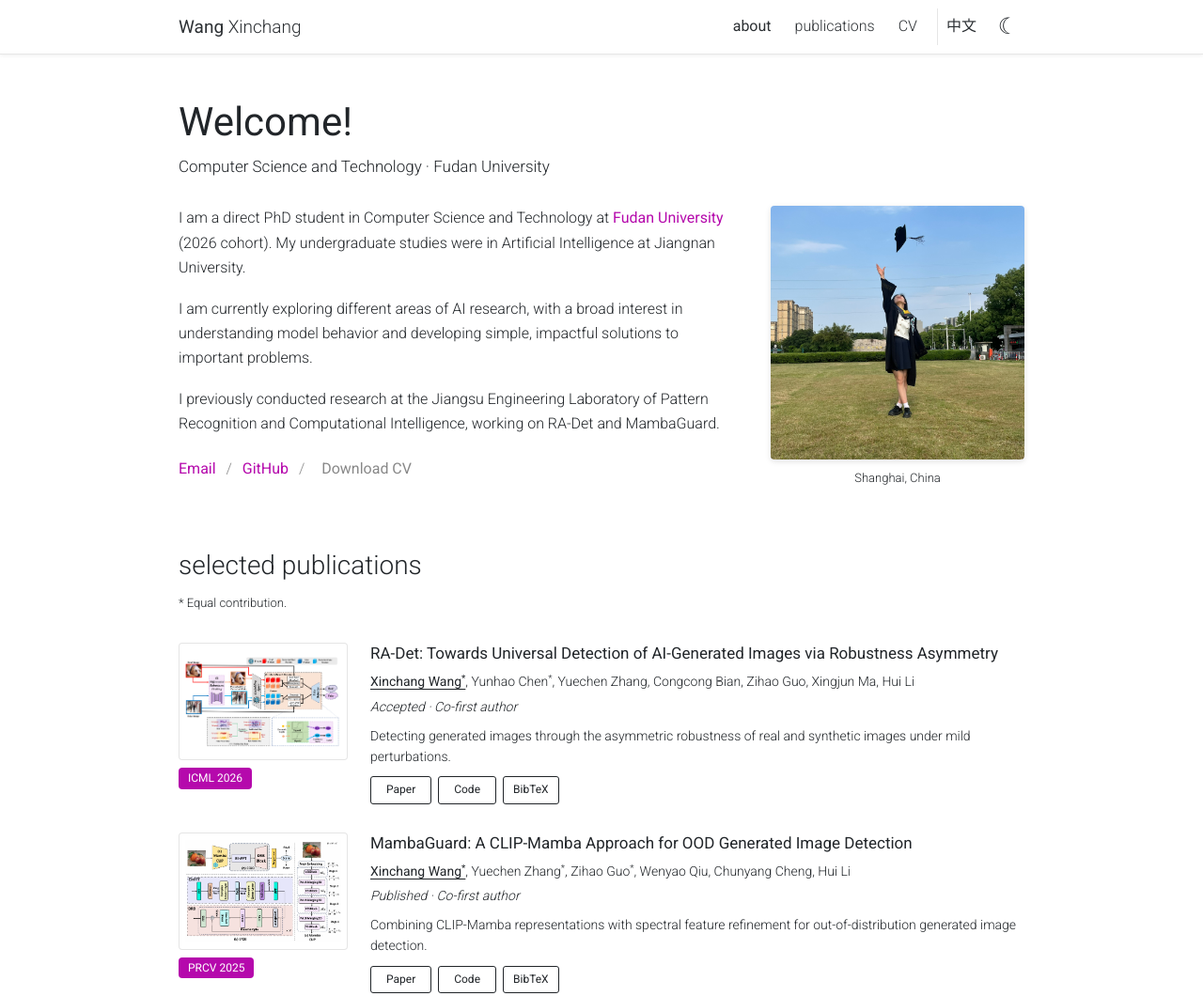
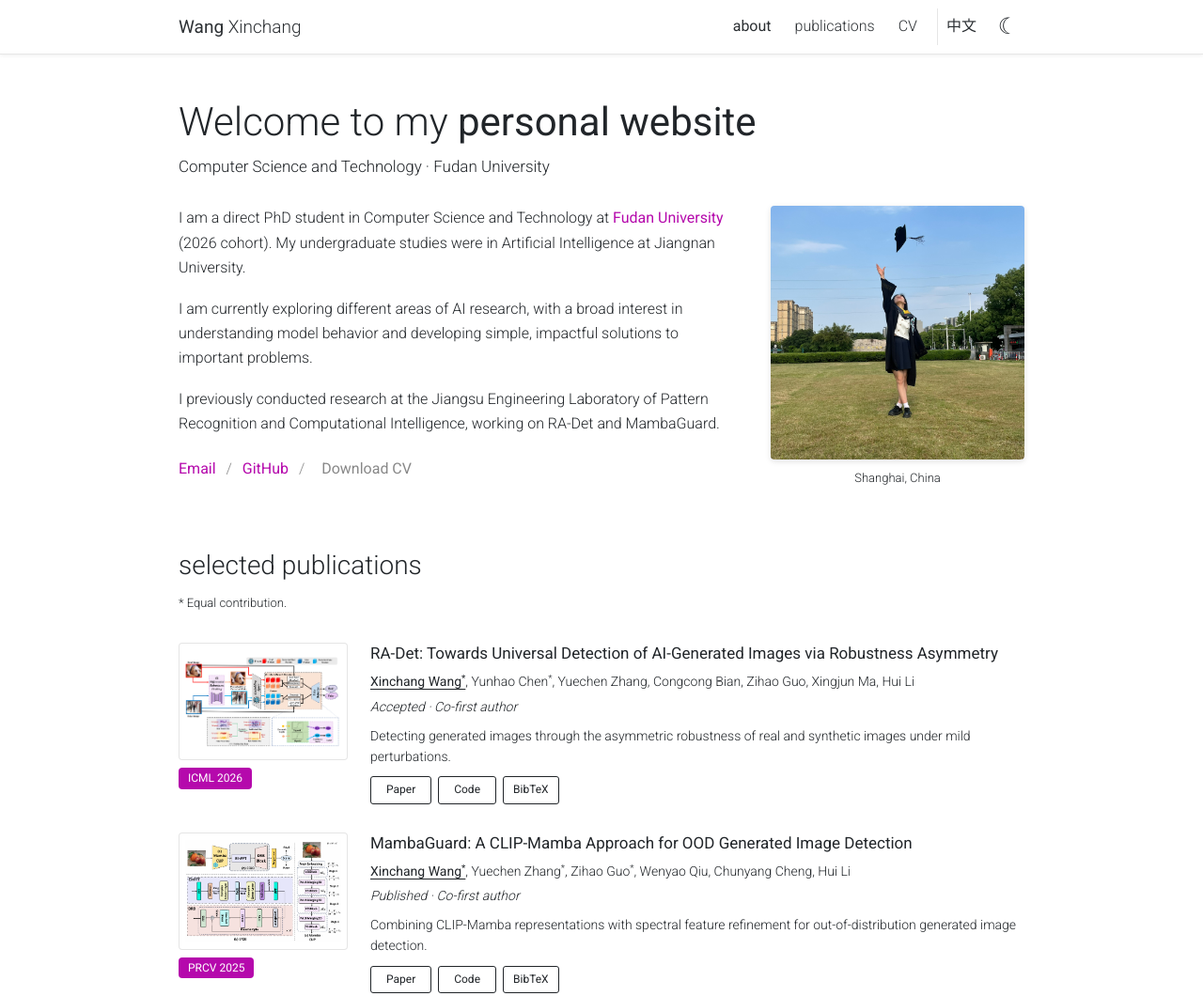
Before and after one commit to ccandtt/ccandtt.github.io, a plain HTML site: page index.html in a window 1280 px wide. Shown: the top 1060 px of the page at 94% size. Drawn offline with Linux system fonts and the light colour scheme.

Commit message:
Update personal website welcome title

```diff
--- a/index.html
+++ b/index.html
@@ -2,7 +2,7 @@
 <html lang="en"><head><meta charset="utf-8"><meta name="viewport" content="width=device-width, initial-scale=1"><meta name="author" content="Xinchang Wang"><meta name="description" content="Xinchang Wang — exploring AI research, understanding model behavior, and developing simple, impactful solutions. Academic homepage."><title>Xinchang Wang · 王心畅</title><link rel="canonical" href="https://ccandtt.github.io/"><link rel="icon" href="assets/favicon.svg" type="image/svg+xml"><link rel="stylesheet" href="vendor/al-folio-tailwind.css"><link rel="stylesheet" href="vendor/al-folio-main.css"><link rel="stylesheet" href="styles.css"><script src="app.js" defer></script></head>
 <body class="fixed-top-nav"><a class="skip-link" href="#main"><span data-zh="跳转到正文">Skip to content</span></a>
 <header><nav id="navbar" class="navbar navbar-light navbar-expand-sm fixed-top" aria-label="Main navigation"><div class="container"><a class="navbar-brand" href="#about"><strong>Wang</strong> Xinchang</a><div class="site-nav"><a class="nav-link active" href="#about"><span data-zh="关于">about</span></a><a class="nav-link" href="#publications"><span data-zh="论文">publications</span></a><a class="nav-link" href="assets/xinchang-wang-cv.pdf" download="Xinchang-Wang-CV.pdf">CV</a><button class="nav-link language-switch" id="language-switch" type="button" aria-label="切换为中文">中文</button><button id="theme-switch" class="nav-link" type="button" aria-label="Switch to dark theme" title="Change color theme">☾</button></div></div></nav></header>
-<main id="main" class="container mt-5"><div class="post" id="about"><header class="post-header"><h1 class="post-title"><span class="font-weight-bold" data-zh="欢迎来到这里">Welcome!</span></h1><p class="desc"><span data-zh="计算机科学与技术 · 复旦大学">Computer Science and Technology · Fudan University</span></p></header>
+<main id="main" class="container mt-5"><div class="post" id="about"><header class="post-header"><h1 class="post-title"><span data-zh="欢迎来到我的个人网站">Welcome to my <span class="font-weight-bold">personal website</span></span></h1><p class="desc"><span data-zh="计算机科学与技术 · 复旦大学">Computer Science and Technology · Fudan University</span></p></header>
 <article><div class="profile float-right"><figure><img src="assets/portrait.jpg" class="img-fluid z-depth-1 rounded" width="1772" height="1772" alt="Xinchang Wang at graduation" fetchpriority="high"></figure><div class="more-info"><span data-zh="中国 · 上海">Shanghai, China</span></div></div>
 <div class="clearfix bio">
 <p data-zh="我是复旦大学计算机科学与技术专业 2026 级直博生，本科就读于江南大学人工智能专业。">I am a direct PhD student in Computer Science and Technology at <a href="https://www.fudan.edu.cn/" target="_blank" rel="noopener noreferrer">Fudan University</a> (2026 cohort). My undergraduate studies were in Artificial Intelligence at Jiangnan University.</p>
```
